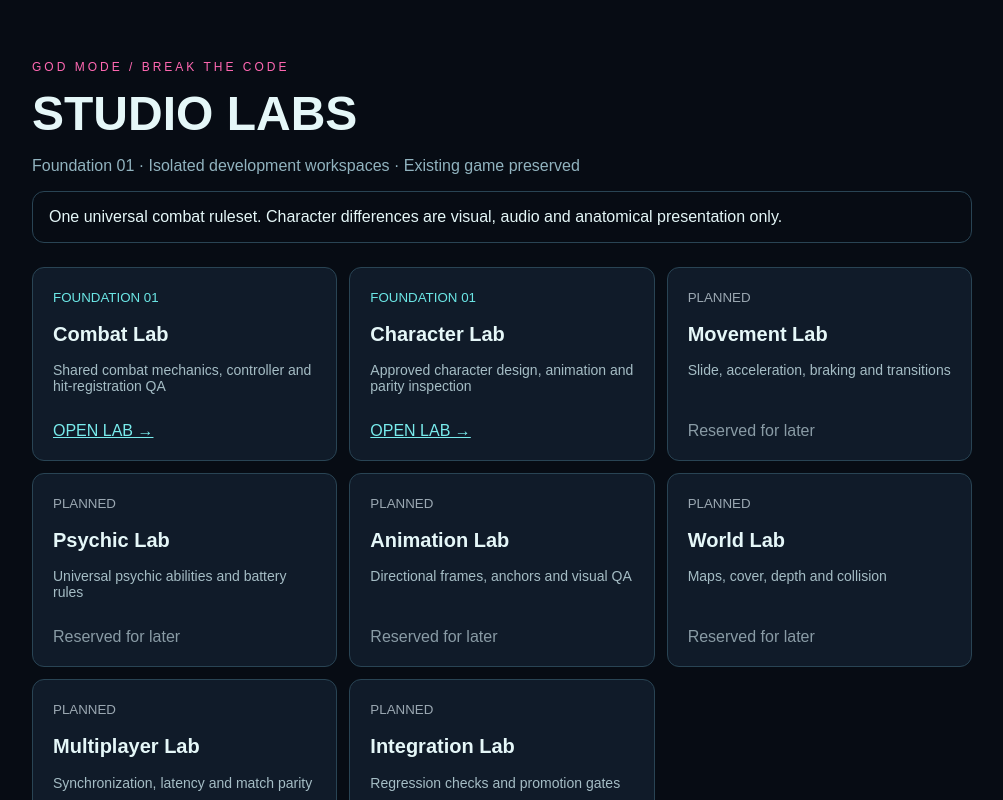
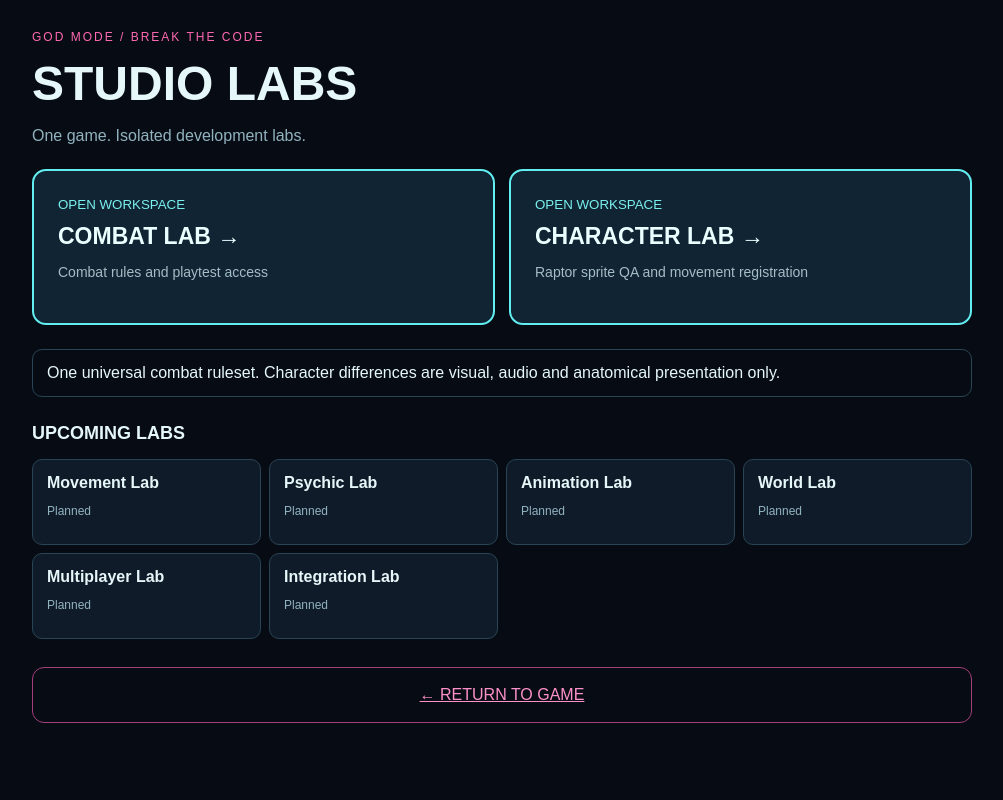
Before and after one commit to leslieadamsisrh-commits/god-mode-break-the-code2, a Next.js app: page /studio in a window 1280 px wide. Shown: the whole page, without its empty margins (138-1141 px from the left). Built offline with nearby package versions, Linux system fonts and the light colour scheme.

Commit message:
Fix iPad Studio navigation with large touch targets and isolated full-screen routes

```diff
--- a/app/studio/page.tsx
+++ b/app/studio/page.tsx
@@ -1,20 +1,21 @@
 import Link from "next/link";
 import {LABS,PARITY} from "./labs";
+const live=[{id:"combat",name:"COMBAT LAB",description:"Combat rules and playtest access",href:"/studio/combat"},{id:"character",name:"CHARACTER LAB",description:"Raptor sprite QA and movement registration",href:"/studio/character/raptor/movement"}];
 export default function StudioHome(){
- return <main style={{minHeight:"100dvh",overflowY:"auto",background:"#070c14",color:"#e5f7f8",padding:"clamp(18px,4vw,48px)",fontFamily:"Arial,sans-serif"}}>
+ return <main style={{position:"fixed",inset:0,zIndex:100,overflowY:"auto",WebkitOverflowScrolling:"touch",background:"#070c14",color:"#e5f7f8",padding:"max(18px,env(safe-area-inset-top)) 18px max(24px,env(safe-area-inset-bottom))",fontFamily:"Arial,sans-serif",touchAction:"pan-y"}}>
   <div style={{maxWidth:940,margin:"0 auto"}}>
-   <p style={{color:"#ff68b2",letterSpacing:3,fontSize:12}}>GOD MODE / BREAK THE CODE</p>
-   <h1 style={{fontSize:"clamp(28px,5vw,48px)",margin:"12px 0"}}>STUDIO LABS</h1>
-   <p style={{color:"#91b3bf"}}>Foundation 01 · Isolated development workspaces · Existing game preserved</p>
-   <p style={{padding:16,border:"1px solid #294454",borderRadius:12}}>{PARITY}</p>
-   <div style={{display:"grid",gridTemplateColumns:"repeat(auto-fit,minmax(230px,1fr))",gap:12,marginTop:24}}>
-    {LABS.map(l=><div key={l.id} style={{border:"1px solid #294454",background:"#101b29",padding:20,borderRadius:12}}>
-     <small style={{color:l.phase==="FOUNDATION 01"?"#6be6e5":"#9ba8b2"}}>{l.phase}</small>
-     <h2 style={{fontSize:20}}>{l.name}</h2><p style={{fontSize:14,color:"#a5bdc5",minHeight:46}}>{l.description}</p>
-     {l.phase==="FOUNDATION 01"?<Link style={{color:"#79eced"}} href={"/studio/"+l.id}>OPEN LAB →</Link>:<span style={{color:"#899ba5"}}>Reserved for later</span>}
-    </div>)}
+   <p style={{color:"#ff68b2",letterSpacing:2,fontSize:12}}>GOD MODE / BREAK THE CODE</p>
+   <h1 style={{fontSize:"clamp(30px,6vw,48px)",margin:"12px 0"}}>STUDIO LABS</h1>
+   <p style={{color:"#91b3bf"}}>One game. Isolated development labs.</p>
+   <div style={{display:"grid",gridTemplateColumns:"repeat(auto-fit,minmax(240px,1fr))",gap:14,marginTop:24}}>
+    {live.map(l=><Link key={l.id} href={l.href} prefetch={false} style={{display:"block",textDecoration:"none",color:"#eaffff",background:"#102434",border:"2px solid #62edf0",borderRadius:14,padding:24,minHeight:156,touchAction:"manipulation"}}>
+     <small style={{color:"#7af0ed"}}>OPEN WORKSPACE</small><h2 style={{fontSize:23,margin:"10px 0"}}>{l.name} →</h2><p style={{fontSize:14,color:"#a5bdc5"}}>{l.description}</p>
+    </Link>)}
    </div>
-   <p style={{marginTop:28}}><Link style={{color:"#ff79bc"}} href="/">← RETURN TO EXISTING GAME</Link></p>
+   <p style={{padding:14,border:"1px solid #294454",borderRadius:10,marginTop:24}}>{PARITY}</p>
+   <h2 style={{fontSize:18,marginTop:26}}>UPCOMING LABS</h2>
+   <div style={{display:"grid",gridTemplateColumns:"repeat(auto-fit,minmax(190px,1fr))",gap:8}}>{LABS.filter(l=>l.id!=="combat"&&l.id!=="character").map(l=><div key={l.id} style={{border:"1px solid #294454",background:"#101b29",padding:14,borderRadius:10}}><strong>{l.name}</strong><p style={{fontSize:12,color:"#91b3bf"}}>Planned</p></div>)}</div>
+   <Link href="/" prefetch={false} style={{display:"block",marginTop:28,padding:18,textAlign:"center",color:"#ff91ca",border:"1px solid #a53e7b",borderRadius:12,touchAction:"manipulation"}}>← RETURN TO GAME</Link>
   </div>
  </main>
 }
```
